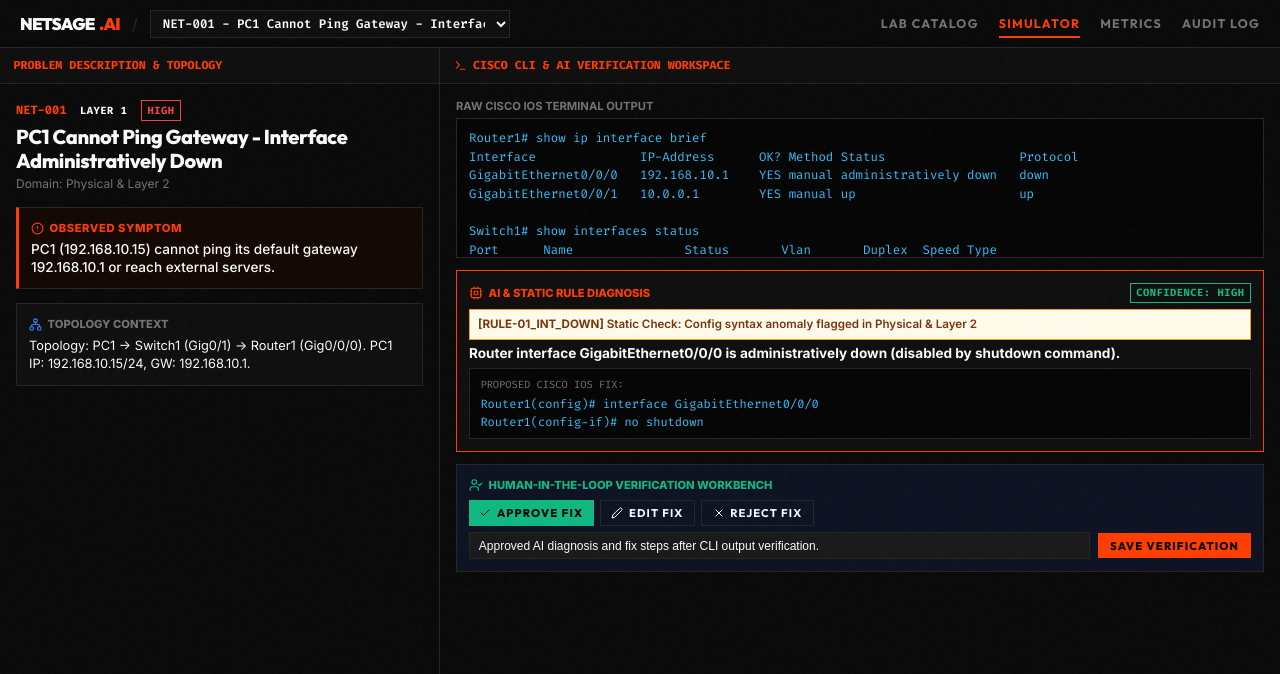
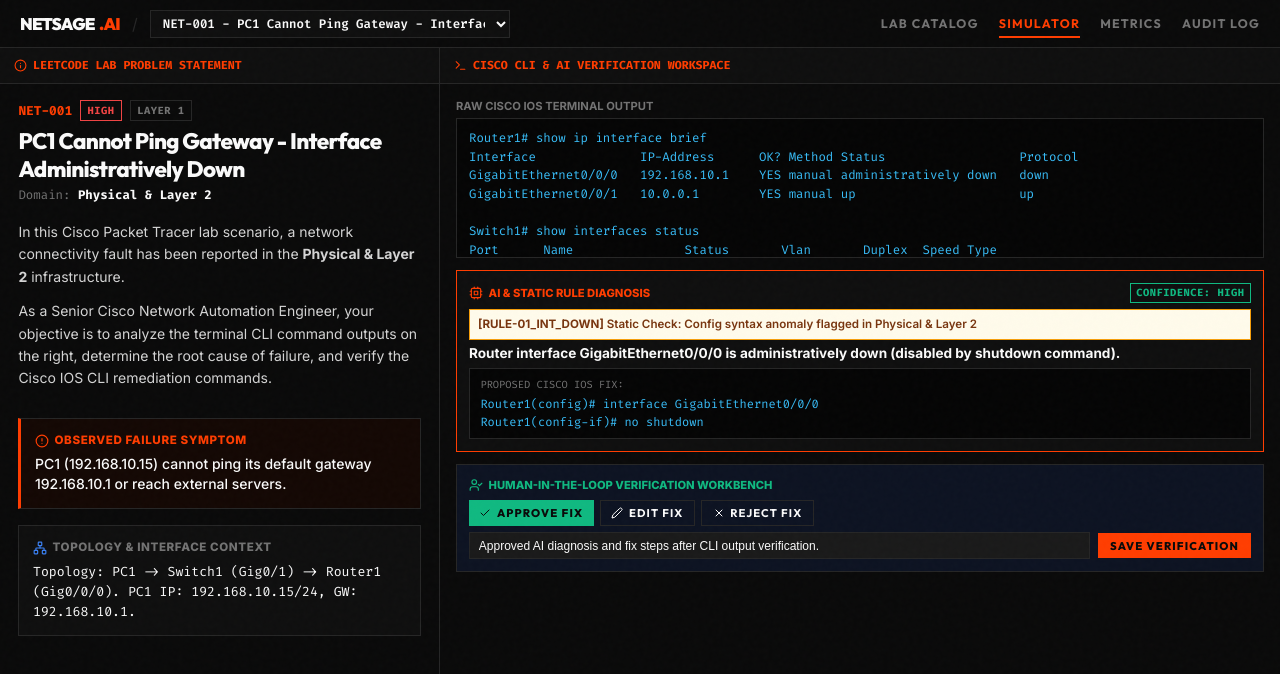
Before and after one commit to aryan-saini-dev/NetSage-AI, a React (Vite) app in the folder app/: page / in a window 1280 px wide. Both pictures are taken after a click on the button "SIMULATOR". Shown: the top 674 px of the page. Built offline with nearby package versions, Linux system fonts and the light colour scheme.

Commit message:
feat: enriched LeetCode-style problem description text in left pane

```diff
--- a/app/src/components/LabWorkspace.tsx
+++ b/app/src/components/LabWorkspace.tsx
@@ -22,7 +22,6 @@ export const LabWorkspace: React.FC<LabWorkspaceProps> = ({
     <div className="lc-workspace-layout">
       <ProblemPane
         selectedCase={selectedCase}
-        ruleFindings={ruleFindings}
       />
       <TerminalPane
         showOutputs={selectedCase.show_outputs}
--- a/app/src/components/ProblemPane.tsx
+++ b/app/src/components/ProblemPane.tsx
@@ -1,15 +1,12 @@
 import React from 'react';
-import { Case, RuleFinding } from '../types';
-import { AlertCircle, Network } from 'lucide-react';
+import { Case } from '../types';
+import { AlertCircle, Network, Info } from 'lucide-react';
 
 interface ProblemPaneProps {
   selectedCase: Case;
-  ruleFindings: RuleFinding[];
 }
 
-export const ProblemPane: React.FC<ProblemPaneProps> = ({
-  selectedCase,
-}) => {
+export const ProblemPane: React.FC<ProblemPaneProps> = ({ selectedCase }) => {
   const getDiffClass = (severity: string) => {
     switch (severity.toLowerCase()) {
       case 'low': return 'diff-easy';
@@ -20,54 +17,67 @@ export const ProblemPane: React.FC<ProblemPaneProps> = ({
 
   return (
     <div className="lc-pane">
-      {/* Pane Top Bar */}
+      {/* LeetCode Header Bar */}
       <div className="lc-pane-header" style={{ height: '36px', padding: '0 0.85rem' }}>
-        <div style={{ fontFamily: 'var(--font-mono)', fontSize: '0.725rem', fontWeight: 700, color: 'var(--accent)', textTransform: 'uppercase' }}>
-          Problem Description & Topology
+        <div style={{ display: 'flex', alignItems: 'center', gap: '0.4rem', fontFamily: 'var(--font-mono)', fontSize: '0.725rem', fontWeight: 700, color: 'var(--accent)', textTransform: 'uppercase' }}>
+          <Info size={13} /> LeetCode Lab Problem Statement
         </div>
       </div>
 
-      {/* Pane Main Content */}
-      <div className="lc-pane-content" style={{ padding: '1rem', display: 'flex', flexDirection: 'column', gap: '0.85rem' }}>
+      {/* LeetCode Rich Problem Text Pane */}
+      <div className="lc-pane-content" style={{ padding: '1rem 1.15rem', display: 'flex', flexDirection: 'column', gap: '1rem' }}>
+
+        {/* Title & Metadata Badges */}
         <div>
-          <div style={{ display: 'flex', alignItems: 'center', gap: '0.5rem', marginBottom: '0.25rem' }}>
-            <span style={{ fontFamily: 'var(--font-mono)', fontSize: '0.75rem', fontWeight: 800, color: 'var(--accent)' }}>
+          <div style={{ display: 'flex', alignItems: 'center', gap: '0.5rem', marginBottom: '0.4rem' }}>
+            <span style={{ fontFamily: 'var(--font-mono)', fontSize: '0.8rem', fontWeight: 800, color: 'var(--accent)' }}>
               {selectedCase.case_id}
             </span>
-            <span className="lc-diff" style={{ fontSize: '0.65rem', padding: '0.1rem 0.35rem' }}>
+            <span className={`lc-diff ${getDiffClass(selectedCase.severity)}`} style={{ fontSize: '0.65rem', padding: '0.1rem 0.4rem' }}>
+              {selectedCase.severity}
+            </span>
+            <span className="lc-diff" style={{ fontSize: '0.65rem', padding: '0.1rem 0.4rem', border: '1px solid var(--border)', color: 'var(--muted-fg)' }}>
               {selectedCase.osi_layer}
             </span>
-            <span className={`lc-diff ${getDiffClass(selectedCase.severity)}`} style={{ fontSize: '0.65rem', padding: '0.1rem 0.35rem' }}>
-              {selectedCase.severity}
-            </span>
           </div>
-          <h2 style={{ fontFamily: 'var(--font-heading)', fontSize: '1.25rem', fontWeight: 800, color: 'var(--fg)', letterSpacing: '-0.02em', lineHeight: 1.2 }}>
+          <h2 style={{ fontFamily: 'var(--font-heading)', fontSize: '1.4rem', fontWeight: 800, color: 'var(--fg)', letterSpacing: '-0.03em', lineHeight: 1.25 }}>
             {selectedCase.title}
           </h2>
-          <div style={{ fontSize: '0.75rem', color: 'var(--muted-fg)', marginTop: '0.15rem' }}>
-            Domain: {selectedCase.domain}
+          <div style={{ fontSize: '0.775rem', color: 'var(--muted-fg)', marginTop: '0.2rem', fontFamily: 'var(--font-mono)' }}>
+            Domain: <strong style={{ color: 'var(--fg)' }}>{selectedCase.domain}</strong>
           </div>
         </div>
 
-        {/* Symptom Card */}
-        <div className="bold-card" style={{ borderLeft: '3px solid var(--accent)', backgroundColor: '#140804', padding: '0.75rem' }}>
-          <div style={{ display: 'flex', alignItems: 'center', gap: '0.35rem', fontSize: '0.7rem', fontWeight: 800, color: 'var(--accent)', textTransform: 'uppercase', marginBottom: '0.2rem', letterSpacing: '0.05em' }}>
-            <AlertCircle size={13} /> Observed Symptom
+        {/* Detailed Problem Explanation (LeetCode Style) */}
+        <div style={{ fontSize: '0.875rem', color: '#d4d4d4', lineHeight: 1.6 }}>
+          <p style={{ marginBottom: '0.75rem' }}>
+            In this Cisco Packet Tracer lab scenario, a network connectivity fault has been reported in the <strong>{selectedCase.domain}</strong> infrastructure.
+          </p>
+          <p style={{ marginBottom: '0.75rem' }}>
+            As a Senior Cisco Network Automation Engineer, your objective is to analyze the terminal CLI command outputs on the right, determine the root cause of failure, and verify the Cisco IOS CLI remediation commands.
+          </p>
+        </div>
+
+        {/* Observed Symptom Box */}
+        <div className="bold-card" style={{ borderLeft: '3px solid var(--accent)', backgroundColor: '#140804', padding: '0.85rem' }}>
+          <div style={{ display: 'flex', alignItems: 'center', gap: '0.35rem', fontSize: '0.725rem', fontWeight: 800, color: 'var(--accent)', textTransform: 'uppercase', marginBottom: '0.25rem', letterSpacing: '0.05em' }}>
+            <AlertCircle size={14} /> Observed Failure Symptom
           </div>
-          <div style={{ fontSize: '0.85rem', color: 'var(--fg)', fontWeight: 500, lineHeight: 1.35 }}>
+          <div style={{ fontSize: '0.875rem', color: 'var(--fg)', fontWeight: 500, lineHeight: 1.45 }}>
             {selectedCase.symptom}
           </div>
         </div>
 
-        {/* Topology Summary */}
-        <div className="bold-card" style={{ padding: '0.75rem' }}>
-          <div style={{ display: 'flex', alignItems: 'center', gap: '0.35rem', fontSize: '0.7rem', fontWeight: 800, color: 'var(--muted-fg)', textTransform: 'uppercase', marginBottom: '0.25rem' }}>
-            <Network size={13} color="#3b82f6" /> Topology Context
+        {/* Topology Context */}
+        <div className="bold-card" style={{ padding: '0.85rem' }}>
+          <div style={{ display: 'flex', alignItems: 'center', gap: '0.35rem', fontSize: '0.725rem', fontWeight: 800, color: 'var(--muted-fg)', textTransform: 'uppercase', marginBottom: '0.35rem', letterSpacing: '0.05em' }}>
+            <Network size={14} color="#3b82f6" /> Topology & Interface Context
           </div>
-          <div style={{ fontSize: '0.8rem', color: 'var(--fg)', lineHeight: 1.4 }}>
+          <div style={{ fontSize: '0.825rem', color: 'var(--fg)', lineHeight: 1.5, fontFamily: 'var(--font-mono)' }}>
             {selectedCase.topology_summary}
           </div>
         </div>
+
       </div>
     </div>
   );
```
